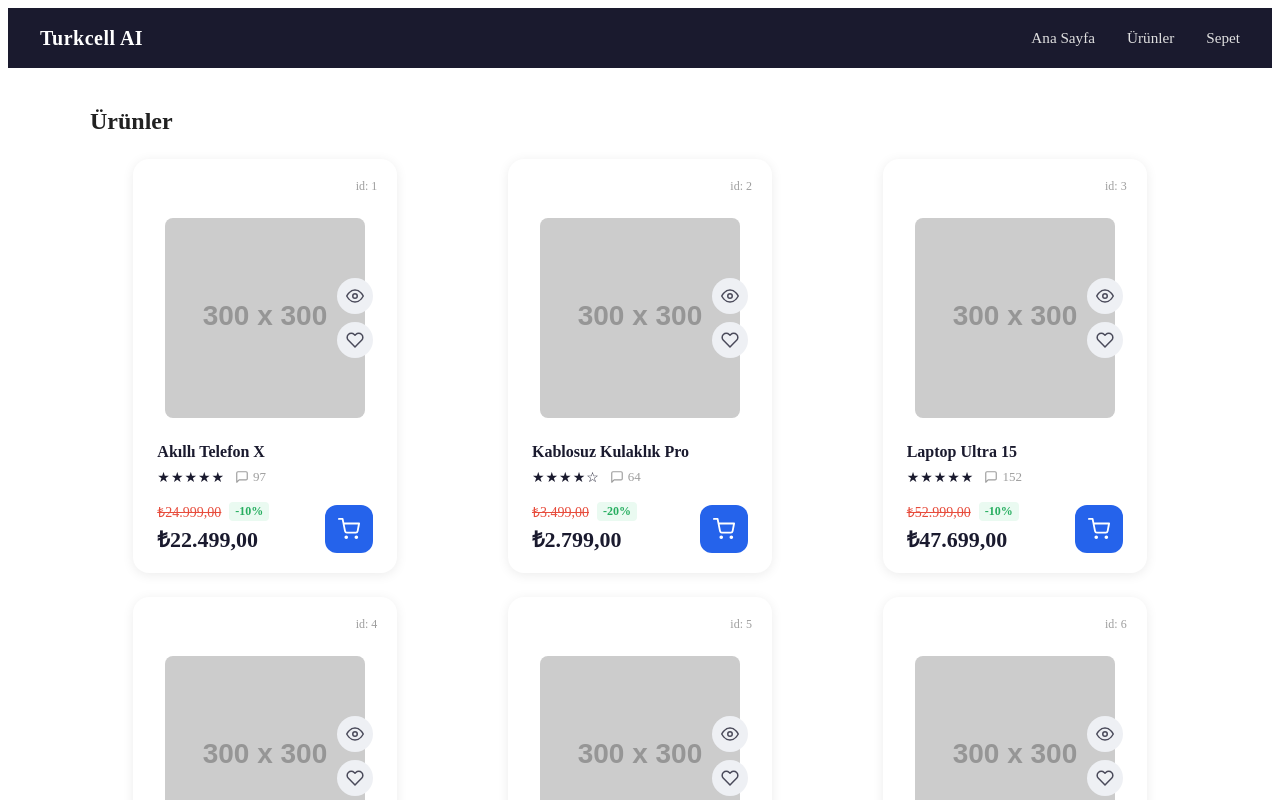
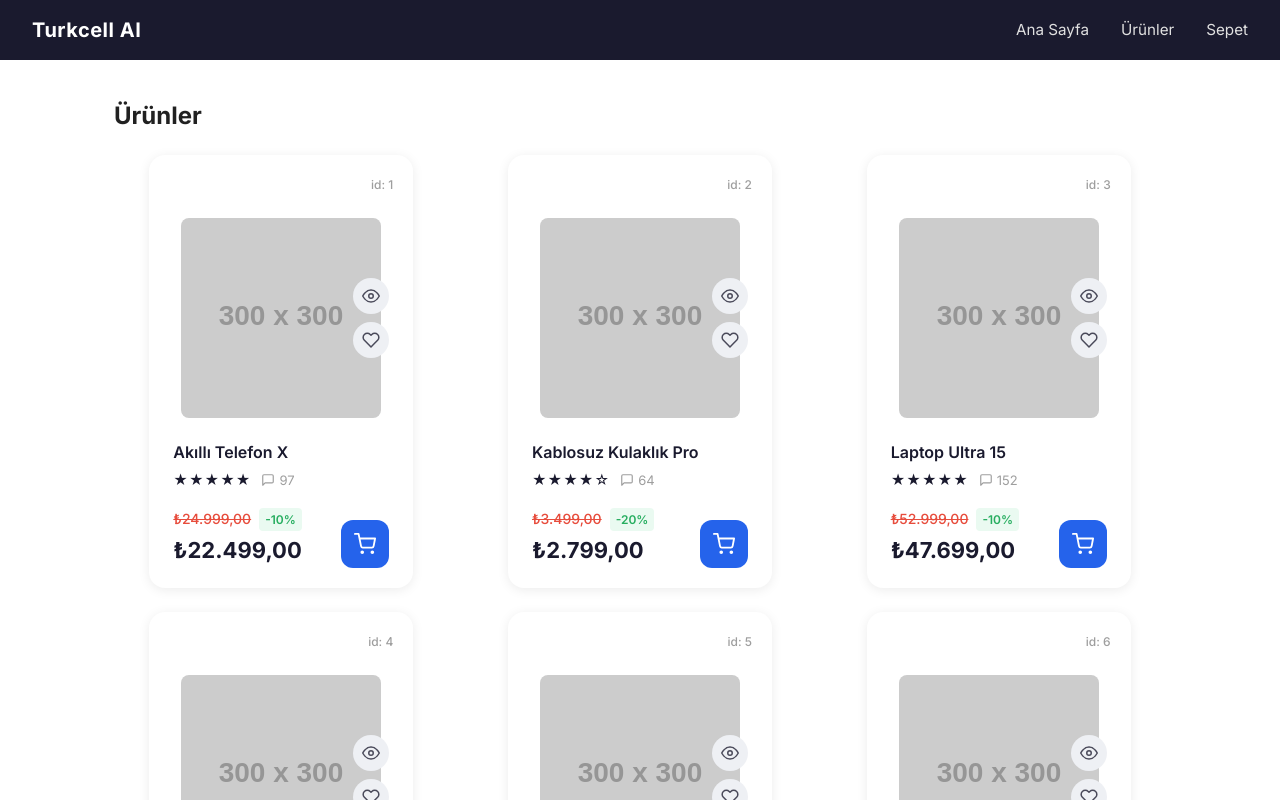
Before and after one commit to halitkalayci/turkcell-ai-frontend2, a React (Vite) app: page /urunler in a window 1280 px wide. Shown: the top 800 px of the page. Built offline with nearby package versions, Linux system fonts and the light colour scheme.

Commit message:
global styles uygulandı

```diff
--- a/index.html
+++ b/index.html
@@ -3,6 +3,12 @@
   <head>
     <meta charset="UTF-8" />
     <meta name="viewport" content="width=device-width, initial-scale=1.0" />
+    <link rel="preconnect" href="https://fonts.googleapis.com" />
+    <link rel="preconnect" href="https://fonts.gstatic.com" crossorigin />
+    <link
+      href="https://fonts.googleapis.com/css2?family=Inter:wght@400;500;600;700&display=swap"
+      rel="stylesheet"
+    />
     <title>Turkcell AI Frontend</title>
   </head>
   <body>
--- a/src/main.tsx
+++ b/src/main.tsx
@@ -2,6 +2,8 @@ import { StrictMode } from 'react'
 import { createRoot } from 'react-dom/client'
 import { Provider } from 'react-redux'
 import { store } from './store'
+import './styles/variables.css'
+import './styles/reset.css'
 import App from './App'
 
 createRoot(document.getElementById('root')!).render(
--- /dev/null
+++ b/src/styles/reset.css
@@ -0,0 +1,56 @@
+*,
+*::before,
+*::after {
+  box-sizing: border-box;
+  margin: 0;
+  padding: 0;
+}
+
+html {
+  font-size: 16px;
+  -webkit-text-size-adjust: 100%;
+}
+
+body {
+  font-family: var(--font-family);
+  font-size: 1rem;
+  line-height: 1.6;
+  color: var(--color-text-primary);
+  background-color: var(--color-bg-primary);
+  -webkit-font-smoothing: antialiased;
+  -moz-osx-font-smoothing: grayscale;
+}
+
+img,
+picture,
+svg {
+  display: block;
+  max-width: 100%;
+}
+
+input,
+button,
+textarea,
+select {
+  font: inherit;
+}
+
+a {
+  color: inherit;
+  text-decoration: none;
+}
+
+ul,
+ol {
+  list-style: none;
+}
+
+h1,
+h2,
+h3,
+h4,
+h5,
+h6 {
+  line-height: 1.3;
+  font-weight: 700;
+}
--- /dev/null
+++ b/src/styles/variables.css
@@ -0,0 +1,51 @@
+:root {
+  /* ── Brand ───────────────────────────────────── */
+  --color-primary: #1a1a2e;
+  --color-accent: #ffc800;
+
+  /* ── Text ────────────────────────────────────── */
+  --color-text-primary: #111827;
+  --color-text-secondary: #374151;
+  --color-text-muted: #6b7280;
+  --color-text-disabled: #9ca3af;
+
+  /* ── Background ──────────────────────────────── */
+  --color-bg-primary: #ffffff;
+  --color-bg-secondary: #f9fafb;
+  --color-bg-dark: #1a1a2e;
+
+  /* ── Border ──────────────────────────────────── */
+  --color-border: #e5e7eb;
+  --color-border-dark: #d1d5db;
+
+  /* ── Semantic ────────────────────────────────── */
+  --color-success: #16a34a;
+  --color-error: #dc2626;
+  --color-warning: #f59e0b;
+
+  /* ── Shadow ──────────────────────────────────── */
+  --shadow-sm: 0 1px 4px rgba(0, 0, 0, 0.06);
+  --shadow-md: 0 2px 12px rgba(0, 0, 0, 0.08);
+  --shadow-lg: 0 8px 24px rgba(0, 0, 0, 0.12);
+
+  /* ── Typography ──────────────────────────────── */
+  --font-family: 'Inter', ui-sans-serif, system-ui, -apple-system, sans-serif;
+
+  /* ── Spacing ─────────────────────────────────── */
+  --space-1: 0.25rem;
+  --space-2: 0.5rem;
+  --space-3: 0.75rem;
+  --space-4: 1rem;
+  --space-5: 1.25rem;
+  --space-6: 1.5rem;
+  --space-8: 2rem;
+  --space-10: 2.5rem;
+  --space-12: 3rem;
+  --space-16: 4rem;
+
+  /* ── Border Radius ───────────────────────────── */
+  --radius-sm: 0.25rem;
+  --radius-md: 0.5rem;
+  --radius-lg: 1rem;
+  --radius-full: 9999px;
+}
```
